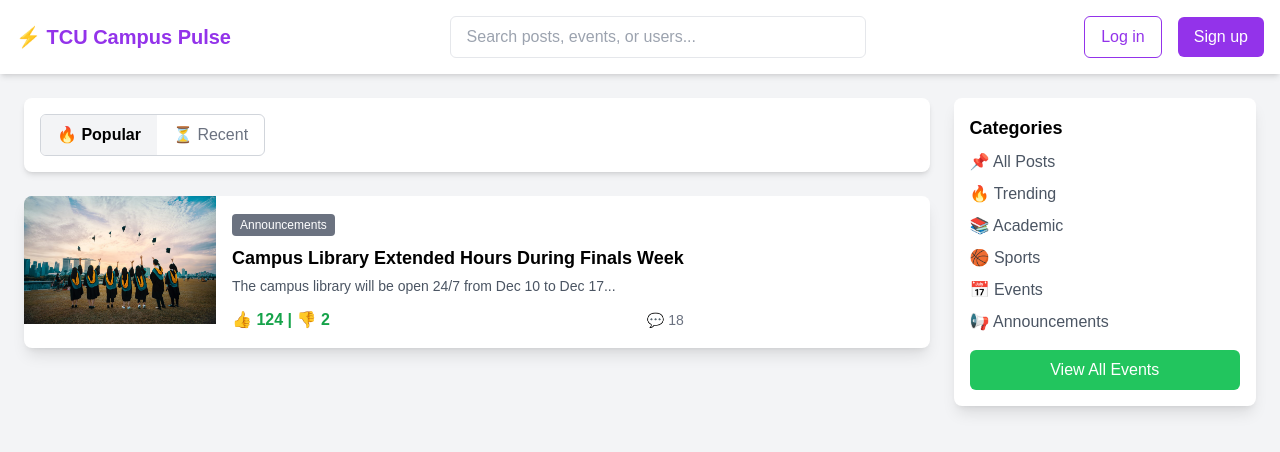
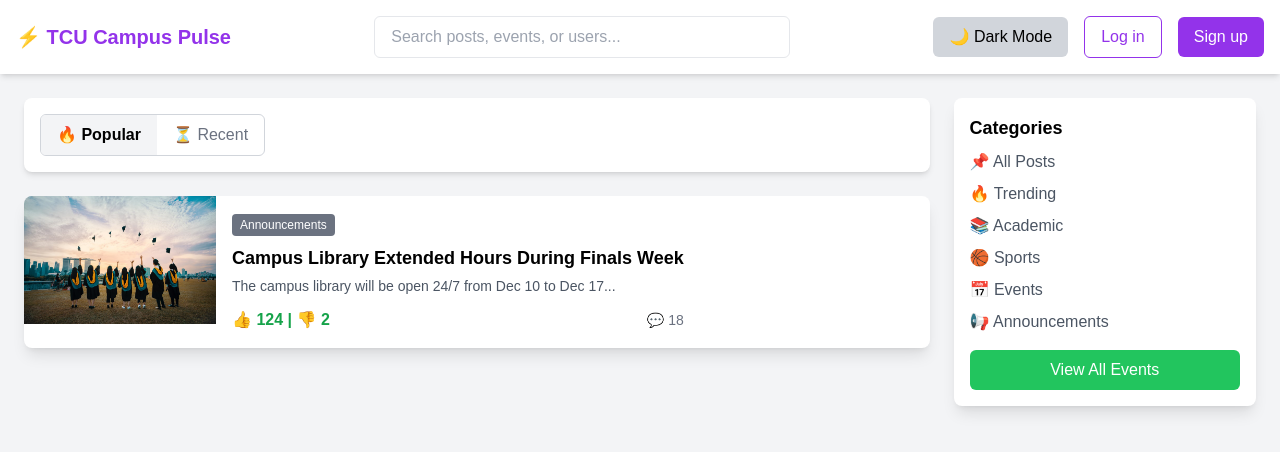
Before and after one commit to KewnsR/TCUCampusPulse, a PHP site: page / in a window 1280 px wide. Shown: the top 452 px of the page. Run offline with PHP 8.4, Linux system fonts and the light colour scheme; style sheets or scripts are compiled from the project's sources; some libraries are stand-ins or nearby versions.

Commit message:
adding floating msg, events and darkmode also fix others. you may edit the other cause its not good pa e

```diff
--- a/php/index.php
+++ b/php/index.php
@@ -46,16 +46,19 @@ if (isset($_SESSION['user'])) {
     <script src="https://cdn.tailwindcss.com"></script>
     <link rel="stylesheet" href="../styles/styles.css">
 </head>
-<body class="bg-gray-100">
+<body class="bg-gray-100 dark:bg-gray-900 dark:text-white">
     <!-- Navbar -->
-    <header class="bg-white shadow-md p-4 flex justify-between items-center">
-        <div class="text-xl font-bold text-purple-600">⚡ TCU Campus Pulse</div>
+    <header class="bg-white dark:bg-gray-800 shadow-md p-4 flex justify-between items-center">
+        <div class="text-xl font-bold text-purple-600 dark:text-purple-400">⚡ TCU Campus Pulse</div>
 
         <!-- Search Bar -->
-        <input type="text" class="border px-4 py-2 rounded-md w-1/3" placeholder="Search posts, events, or users...">
+        <input type="text" class="border px-4 py-2 rounded-md w-1/3 dark:bg-gray-700 dark:border-gray-600 dark:text-white" placeholder="Search posts, events, or users...">
 
         <!-- Conditional Buttons -->
         <div class="relative flex items-center space-x-4">
+            <button id="darkModeToggle" class="bg-gray-300 text-black px-4 py-2 rounded-md hover:bg-gray-400 dark:bg-gray-700 dark:text-white">
+                🌙 Dark Mode
+            </button>
             <?php if(isset($_SESSION['user'])): ?>
                 <button id="openMessages" class="bg-blue-500 text-white px-4 py-2 rounded-md hover:bg-blue-600">Messages</button>
                 <button onclick="window.location.href='events.php'" class="bg-green-500 text-white px-4 py-2 rounded-md hover:bg-green-600">Events</button>
@@ -98,22 +101,29 @@ if (isset($_SESSION['user'])) {
                 <div class="flex items-start space-x-3 p-3 bg-gray-100 rounded-lg">
                     <img src="../images/user1.png" class="w-10 h-10 rounded-full">
                     <div>
-                        <strong>John Doe</strong>
-                        <p class="text-gray-600">Hey, how’s the project coming along?</p>
+                        <strong>Sarah Chen</strong>
+                        <p class="text-gray-600">Are you coming to the study group tonight?</p>
                     </div>
                 </div>
                 <div class="flex items-start space-x-3 p-3 bg-gray-100 rounded-lg">
                     <img src="../images/user2.png" class="w-10 h-10 rounded-full">
                     <div>
-                        <strong>Jane Smith</strong>
-                        <p class="text-gray-600">Don’t forget about the meeting tomorrow!</p>
+                        <strong>Prof. Johnson</strong>
+                        <p class="text-gray-600">Please submit your assignment.</p>
                     </div>
                 </div>
                 <div class="flex items-start space-x-3 p-3 bg-gray-100 rounded-lg">
                     <img src="../images/user3.png" class="w-10 h-10 rounded-full">
                     <div>
-                        <strong>Professor Lee</strong>
-                        <p class="text-gray-600">Your assignment feedback is ready.</p>
+                        <strong>Mike Wilson</strong>
+                        <p class="text-gray-600">Thanks for sharing the notes!</p>
+                    </div>
+                </div>
+                <div class="flex items-start space-x-3 p-3 bg-gray-100 rounded-lg">
+                    <img src="../images/user4.png" class="w-10 h-10 rounded-full">
+                    <div>
+                        <strong>Campus Moderator</strong>
+                        <p class="text-gray-600">Your event has been approved.</p>
                     </div>
                 </div>
             </div>
@@ -125,32 +135,32 @@ if (isset($_SESSION['user'])) {
         <!-- Left Section (Main Content) -->
         <section class="w-3/4 space-y-6">
             <!-- Sorting UI -->
-            <div class="flex justify-between items-center bg-white p-4 rounded-lg shadow-md">
-                <div class="flex border border-gray-300 rounded-md overflow-hidden">
-                    <button id="sortPopular" class="px-4 py-2 bg-gray-100 text-black font-semibold flex items-center">🔥 Popular</button>
-                    <button id="sortRecent" class="px-4 py-2 text-gray-500 flex items-center">⏳ Recent</button>
+            <div class="flex justify-between items-center bg-white dark:bg-gray-800 p-4 rounded-lg shadow-md">
+                <div class="flex border border-gray-300 dark:border-gray-600 rounded-md overflow-hidden">
+                    <button id="sortPopular" class="px-4 py-2 bg-gray-100 dark:bg-gray-700 text-black dark:text-white font-semibold flex items-center">🔥 Popular</button>
+                    <button id="sortRecent" class="px-4 py-2 text-gray-500 dark:text-gray-400 flex items-center">⏳ Recent</button>
                 </div>
             </div>
 
             <!-- Post Card -->
-            <div class="flex bg-white shadow-lg rounded-lg overflow-hidden">
+            <div class="flex bg-white dark:bg-gray-800 shadow-lg rounded-lg overflow-hidden">
                 <img src="../images/graduation.jpg" class="w-48 h-32 object-cover">
                 <div class="p-4">
                     <span class="bg-gray-500 text-white text-xs px-2 py-1 rounded">Announcements</span>
                     <h2 class="text-lg font-semibold mt-2">Campus Library Extended Hours During Finals Week</h2>
-                    <p class="text-gray-600 text-sm mt-1">The campus library will be open 24/7 from Dec 10 to Dec 17...</p>
+                    <p class="text-gray-600 dark:text-gray-400 text-sm mt-1">The campus library will be open 24/7 from Dec 10 to Dec 17...</p>
                     <div class="flex justify-between items-center mt-3">
                         <div class="text-green-600 font-semibold">👍 124 | 👎 2</div>
-                        <span class="text-gray-500 text-sm">💬 18</span>
+                        <span class="text-gray-500 dark:text-gray-400 text-sm">💬 18</span>
                     </div>
                 </div>
             </div>
         </section>
 
         <!-- Right Sidebar -->
-        <aside class="w-1/4 ml-6 bg-white shadow-lg p-4 rounded-lg">
-            <h3 class="font-semibold text-lg">Categories</h3>
-            <ul class="mt-2 space-y-2 text-gray-600">
+        <aside class="w-1/4 ml-6 bg-white dark:bg-gray-800 shadow-lg p-4 rounded-lg">
+            <h3 class="font-semibold text-lg dark:text-white">Categories</h3>
+            <ul class="mt-2 space-y-2 text-gray-600 dark:text-gray-400">
                 <li>📌 All Posts</li>
                 <li>🔥 Trending</li>
                 <li>📚 Academic</li>
@@ -162,13 +172,88 @@ if (isset($_SESSION['user'])) {
         </aside>
     </main>
 
+    <script src="../js/index.js"></script>
+
+
     <script>
-        document.getElementById("openMessages").addEventListener("click", function () {
-            document.getElementById("messagesPopup").classList.remove("hidden");
+    //MESSAGES
+    document.addEventListener("DOMContentLoaded", () => {
+    const openMessagesButton = document.getElementById("openMessages");
+    const closeMessagesButton = document.getElementById("closeMessages");
+    const messagesPopup = document.getElementById("messagesPopup");
+
+    if (openMessagesButton && closeMessagesButton && messagesPopup) {
+        openMessagesButton.addEventListener("click", () => {
+            messagesPopup.classList.remove("hidden");
         });
-        document.getElementById("closeMessages").addEventListener("click", function () {
-            document.getElementById("messagesPopup").classList.add("hidden");
+
+        closeMessagesButton.addEventListener("click", () => {
+            messagesPopup.classList.add("hidden");
+        });
+
+        // Close messages popup when clicking outside of it
+        document.addEventListener("click", (e) => {
+            if (!messagesPopup.contains(e.target) && e.target !== openMessagesButton) {
+                messagesPopup.classList.add("hidden");
+            }
+        });
+    }
+});
+
+// Dark Mode Initialization
+document.addEventListener("DOMContentLoaded", () => {
+            const darkModeToggle = document.getElementById("darkModeToggle");
+            const html = document.documentElement; // Target <html> for mode changes
+
+            // Function to update the button text based on the current theme
+            const updateButtonText = () => {
+                if (html.classList.contains("dark")) {
+                    darkModeToggle.textContent = "☀️ Light Mode"; // Set button to Light Mode
+                } else {
+                    darkModeToggle.textContent = "🌙 Dark Mode"; // Set button to Dark Mode
+                }
+            };
+
+            // Check localStorage for saved mode
+            const savedMode = localStorage.getItem("theme");
+            if (savedMode === "dark") {
+                html.classList.add("dark");
+            } else {
+                html.classList.remove("dark");
+            }
+            updateButtonText(); // Update button text on page load
+
+            // Toggle dark mode
+            darkModeToggle.addEventListener("click", () => {
+                if (html.classList.contains("dark")) {
+                    html.classList.remove("dark");
+                    localStorage.setItem("theme", "light");
+                } else {
+                    html.classList.add("dark");
+                    localStorage.setItem("theme", "dark");
+                }
+                updateButtonText(); // Update button text on toggle
+            });
+
+            // Sorting Buttons
+            const sortPopularButton = document.getElementById("sortPopular");
+            const sortRecentButton = document.getElementById("sortRecent");
+
+            if (sortPopularButton && sortRecentButton) {
+                sortPopularButton.addEventListener("click", () => {
+                    // Logic for sorting by Popular
+                    console.log("Sorting by Popular");
+                    // Add your sorting logic here (e.g., fetch sorted data via AJAX)
+                });
+
+                sortRecentButton.addEventListener("click", () => {
+                    // Logic for sorting by Recent
+                    console.log("Sorting by Recent");
+                    // Add your sorting logic here (e.g., fetch sorted data via AJAX)
+                });
+            }
         });
     </script>
+
 </body>
 </html>
--- a/php/userprofile.php
+++ b/php/userprofile.php
@@ -42,7 +42,6 @@ $user = $result->fetch_assoc();
             <p class="mt-2 text-gray-700"> <?= $user['bio'] ?> </p>
             <p class="text-gray-500 mt-2"><i class="fas fa-graduation-cap"></i> <?= $user['department'] ?> &bull; <?= $user['year'] ?></p>
         </div>
-
     </div>
 </body>
 </html>
```
Also changed, not shown: js/index.js (+61 -0 lines), php/settings.php (+18 -0 lines).
